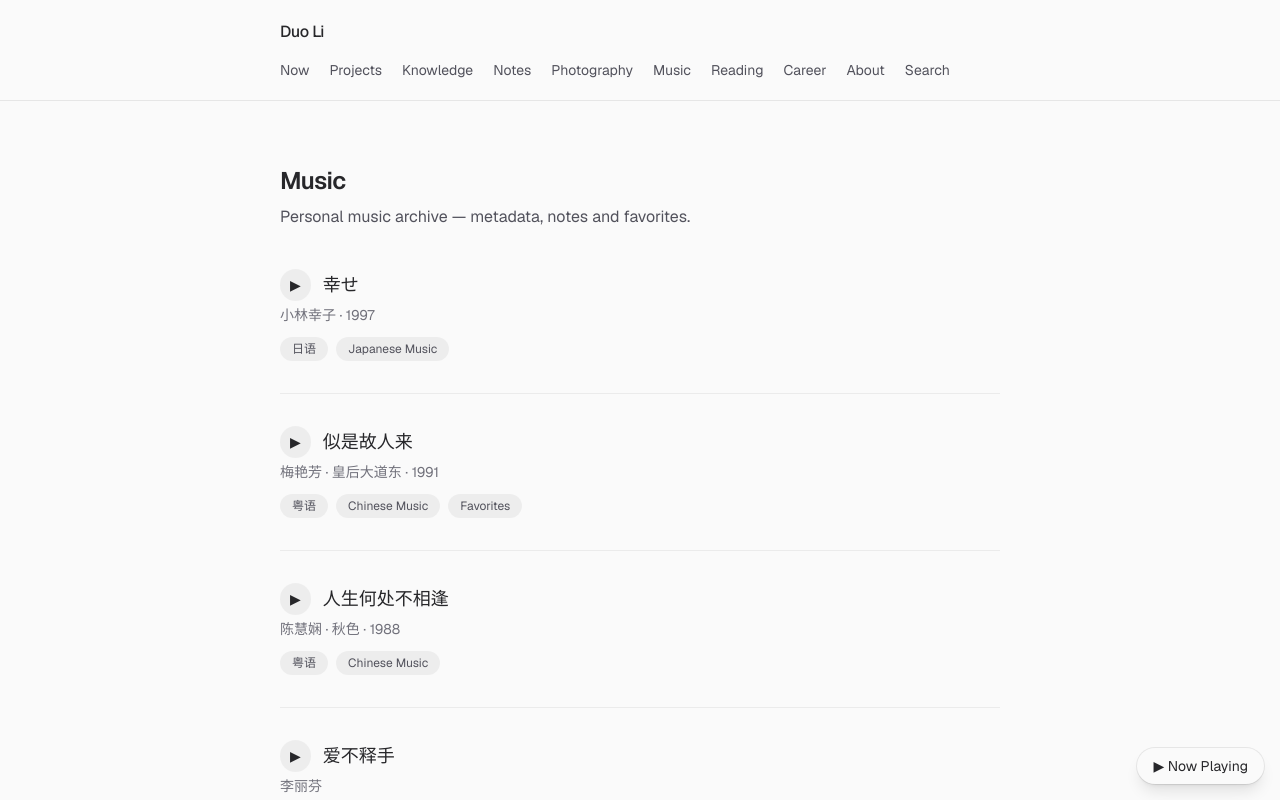
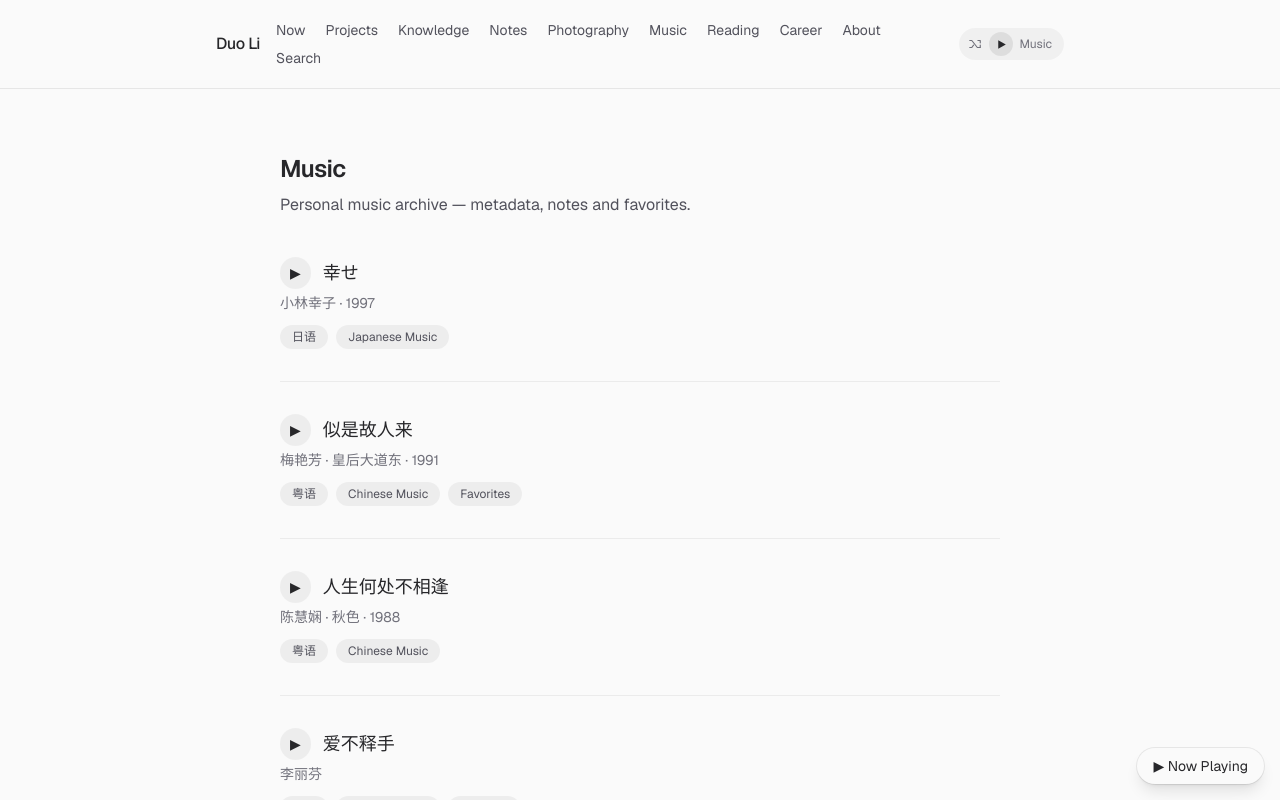
Before and after one commit to dli1986/duo-li, a Next.js app: page /music in a window 1280 px wide. Shown: the top 800 px of the page. Built offline with nearby package versions, Linux system fonts and the light colour scheme; no server answers.

Commit message:
Redesign music player as header-integrated widget with SVG icons

```diff
--- a/src/app/layout.tsx
+++ b/src/app/layout.tsx
@@ -5,7 +5,6 @@ import { SiteHeader } from "@/components/SiteHeader";
 import { SiteFooter } from "@/components/SiteFooter";
 import { BgmPlayer } from "@/components/BgmPlayer";
 import { MusicPlayerProvider } from "@/components/MusicPlayerProvider";
-import { MusicPlayerBar } from "@/components/MusicPlayerBar";
 import { getAllMusic } from "@/lib/music";
 import { siteConfig } from "@/lib/site";
 
@@ -42,11 +41,10 @@ export default function RootLayout({ children }: LayoutProps<"/">) {
       <body className="flex min-h-full flex-col bg-background text-foreground font-sans">
         <MusicPlayerProvider playlist={musicPlaylist}>
           <SiteHeader />
-          <main className="flex-1 pb-16" data-pagefind-body>
+          <main className="flex-1" data-pagefind-body>
             {children}
           </main>
           <SiteFooter />
-          <MusicPlayerBar />
         </MusicPlayerProvider>
         <BgmPlayer />
       </body>
--- a/src/components/MusicPlayerBar.tsx
+++ b/src/components/MusicPlayerBar.tsx
@@ -3,43 +3,115 @@
 import Link from "next/link";
 import { useMusicPlayer } from "./MusicPlayerProvider";
 
+function PlayIcon() {
+  return (
+    <svg viewBox="0 0 24 24" width="13" height="13" fill="currentColor" aria-hidden>
+      <polygon points="6,4 20,12 6,20" />
+    </svg>
+  );
+}
+
+function PauseIcon() {
+  return (
+    <svg viewBox="0 0 24 24" width="13" height="13" fill="currentColor" aria-hidden>
+      <rect x="6" y="4" width="4" height="16" />
+      <rect x="14" y="4" width="4" height="16" />
+    </svg>
+  );
+}
+
+function PrevIcon() {
+  return (
+    <svg viewBox="0 0 24 24" width="13" height="13" fill="currentColor" aria-hidden>
+      <rect x="5" y="4" width="2.5" height="16" />
+      <polygon points="19,4 19,20 8,12" />
+    </svg>
+  );
+}
+
+function NextIcon() {
+  return (
+    <svg viewBox="0 0 24 24" width="13" height="13" fill="currentColor" aria-hidden>
+      <rect x="16.5" y="4" width="2.5" height="16" />
+      <polygon points="5,4 5,20 16,12" />
+    </svg>
+  );
+}
+
+function ShuffleIcon() {
+  return (
+    <svg
+      viewBox="0 0 24 24"
+      width="14"
+      height="14"
+      fill="none"
+      stroke="currentColor"
+      strokeWidth="2"
+      strokeLinecap="round"
+      strokeLinejoin="round"
+      aria-hidden
+    >
+      <path d="M3 6h3.5L16 18h4.5" />
+      <path d="M17 6h4v4" />
+      <path d="M3 18h3.5l3-4" />
+      <path d="M17 18h4v-4" />
+    </svg>
+  );
+}
+
 export function MusicPlayerBar() {
-  const { currentTrack, isPlaying, toggle, next, prev } = useMusicPlayer();
+  const { playlist, currentTrack, isPlaying, shuffle, toggle, next, prev, toggleShuffle } =
+    useMusicPlayer();
 
-  if (!currentTrack) return null;
+  if (playlist.length === 0) return null;
 
   return (
-    <div className="fixed inset-x-0 bottom-0 z-50 border-t border-black/[.08] bg-background/95 backdrop-blur dark:border-white/[.1]">
-      <div className="mx-auto flex max-w-6xl items-center gap-3 px-4 py-2 sm:px-6">
+    <div className="flex items-center gap-0.5 rounded-full bg-black/[.04] py-1 pl-1 pr-3 dark:bg-white/[.06]">
+      <button
+        onClick={toggleShuffle}
+        aria-label="Toggle shuffle"
+        aria-pressed={shuffle}
+        title={shuffle ? "Shuffle: on" : "Shuffle: off"}
+        className={`flex h-6 w-6 items-center justify-center rounded-full transition-colors ${
+          shuffle
+            ? "text-accent"
+            : "text-zinc-500 hover:text-zinc-950 dark:text-zinc-400 dark:hover:text-zinc-50"
+        }`}
+      >
+        <ShuffleIcon />
+      </button>
+      {currentTrack && (
         <button
           onClick={prev}
           aria-label="Previous track"
-          className="shrink-0 rounded-full px-2 py-1 text-lg text-zinc-600 hover:text-accent dark:text-zinc-300"
+          className="flex h-6 w-6 items-center justify-center rounded-full text-zinc-600 transition-colors hover:text-zinc-950 dark:text-zinc-300 dark:hover:text-zinc-50"
         >
-          ⏮
+          <PrevIcon />
         </button>
+      )}
       <button
         onClick={toggle}
         aria-label={isPlaying ? "Pause" : "Play"}
-          className="shrink-0 rounded-full bg-black/[.06] px-3 py-1.5 text-lg hover:text-accent dark:bg-white/[.1]"
+        className="flex h-6 w-6 items-center justify-center rounded-full bg-black/[.08] text-zinc-800 transition-colors hover:text-accent dark:bg-white/[.12] dark:text-zinc-100"
       >
-          {isPlaying ? "⏸" : "▶"}
+        {isPlaying ? <PauseIcon /> : <PlayIcon />}
       </button>
+      {currentTrack && (
         <button
           onClick={next}
           aria-label="Next track"
-          className="shrink-0 rounded-full px-2 py-1 text-lg text-zinc-600 hover:text-accent dark:text-zinc-300"
+          className="flex h-6 w-6 items-center justify-center rounded-full text-zinc-600 transition-colors hover:text-zinc-950 dark:text-zinc-300 dark:hover:text-zinc-50"
         >
-          ⏭
+          <NextIcon />
         </button>
+      )}
       <Link
-          href={`/music/${currentTrack.slug}`}
-          className="min-w-0 flex-1 truncate text-sm hover:text-accent"
+        href={currentTrack ? `/music/${currentTrack.slug}` : "/music"}
+        title={currentTrack ? `${currentTrack.title} · ${currentTrack.artist}` : "Music"}
+        className="ml-1 max-w-[6rem] truncate text-xs text-zinc-500 hover:text-accent"
       >
-          <span className="font-medium">{currentTrack.title}</span>
-          <span className="text-zinc-500"> · {currentTrack.artist}</span>
+        {currentTrack ? currentTrack.title : "Music"}
       </Link>
-      </div>
     </div>
   );
 }
--- a/src/components/MusicPlayerProvider.tsx
+++ b/src/components/MusicPlayerProvider.tsx
@@ -22,10 +22,12 @@ interface MusicPlayerContextValue {
   currentTrack: MusicTrack | null;
   currentIndex: number;
   isPlaying: boolean;
+  shuffle: boolean;
   play: (index: number) => void;
   toggle: () => void;
   next: () => void;
   prev: () => void;
+  toggleShuffle: () => void;
 }
 
 const MusicPlayerContext = createContext<MusicPlayerContextValue | null>(null);
@@ -40,36 +42,64 @@ export function MusicPlayerProvider({
   const audioRef = useRef<HTMLAudioElement>(null);
   const [currentIndex, setCurrentIndex] = useState(-1);
   const [isPlaying, setIsPlaying] = useState(false);
+  const [shuffle, setShuffle] = useState(false);
+  // Tracks played-index history so prev() can retrace shuffled jumps.
+  const historyRef = useRef<number[]>([]);
 
   const play = useCallback(
     (index: number) => {
       if (playlist.length === 0) return;
       const safeIndex = ((index % playlist.length) + playlist.length) % playlist.length;
-      setCurrentIndex(safeIndex);
+      setCurrentIndex((prevIndex) => {
+        if (prevIndex !== -1 && prevIndex !== safeIndex) {
+          historyRef.current.push(prevIndex);
+        }
+        return safeIndex;
+      });
       setIsPlaying(true);
     },
     [playlist]
   );
 
+  const randomIndex = useCallback(
+    (exclude: number) => {
+      if (playlist.length <= 1) return 0;
+      let idx = exclude;
+      while (idx === exclude) {
+        idx = Math.floor(Math.random() * playlist.length);
+      }
+      return idx;
+    },
+    [playlist]
+  );
+
   const next = useCallback(() => {
+    if (playlist.length === 0) return;
     if (currentIndex === -1) {
-      play(0);
+      play(shuffle ? randomIndex(-1) : 0);
       return;
     }
-    play(currentIndex + 1);
-  }, [currentIndex, play]);
+    play(shuffle ? randomIndex(currentIndex) : currentIndex + 1);
+  }, [currentIndex, playlist, shuffle, play, randomIndex]);
 
   const prev = useCallback(() => {
+    if (playlist.length === 0) return;
+    const previousIndex = historyRef.current.pop();
+    if (previousIndex !== undefined) {
+      setCurrentIndex(previousIndex);
+      setIsPlaying(true);
+      return;
+    }
     if (currentIndex === -1) {
       play(0);
       return;
     }
     play(currentIndex - 1);
-  }, [currentIndex, play]);
+  }, [currentIndex, playlist, play]);
 
   const toggle = useCallback(() => {
     if (currentIndex === -1) {
-      play(0);
+      play(shuffle ? randomIndex(-1) : 0);
       return;
     }
     const audio = audioRef.current;
@@ -81,7 +111,9 @@ export function MusicPlayerProvider({
       audio.play();
       setIsPlaying(true);
     }
-  }, [currentIndex, isPlaying, play]);
+  }, [currentIndex, isPlaying, play, shuffle, randomIndex]);
+
+  const toggleShuffle = useCallback(() => setShuffle((s) => !s), []);
 
   // Load + play whenever the current track changes.
   useEffect(() => {
@@ -96,8 +128,19 @@ export function MusicPlayerProvider({
   const currentTrack = currentIndex === -1 ? null : (playlist[currentIndex] ?? null);
 
   const value = useMemo<MusicPlayerContextValue>(
-    () => ({ playlist, currentTrack, currentIndex, isPlaying, play, toggle, next, prev }),
-    [playlist, currentTrack, currentIndex, isPlaying, play, toggle, next, prev]
+    () => ({
+      playlist,
+      currentTrack,
+      currentIndex,
+      isPlaying,
+      shuffle,
+      play,
+      toggle,
+      next,
+      prev,
+      toggleShuffle,
+    }),
+    [playlist, currentTrack, currentIndex, isPlaying, shuffle, play, toggle, next, prev, toggleShuffle]
   );
 
   return (
--- a/src/components/SiteHeader.tsx
+++ b/src/components/SiteHeader.tsx
@@ -1,14 +1,15 @@
 import Link from "next/link";
 import { navItems, siteConfig } from "@/lib/site";
+import { MusicPlayerBar } from "./MusicPlayerBar";
 
 export function SiteHeader() {
   return (
     <header className="border-b border-black/[.08] dark:border-white/[.08]">
-      <div className="mx-auto flex max-w-3xl flex-wrap items-center justify-between gap-4 px-6 py-5">
+      <div className="mx-auto flex max-w-4xl flex-wrap items-center justify-between gap-4 px-6 py-5">
         <Link href="/" className="font-medium tracking-tight">
           {siteConfig.name}
         </Link>
-        <nav className="flex flex-wrap gap-x-5 gap-y-2 text-sm text-zinc-600 dark:text-zinc-400">
+        <nav className="flex flex-1 flex-wrap items-center gap-x-5 gap-y-2 text-sm text-zinc-600 dark:text-zinc-400">
           {navItems.map((item) => (
             <Link
               key={item.href}
@@ -19,6 +20,7 @@ export function SiteHeader() {
             </Link>
           ))}
         </nav>
+        <MusicPlayerBar />
       </div>
     </header>
   );
```
Lines whose indentation alone changed are shown as unchanged.
